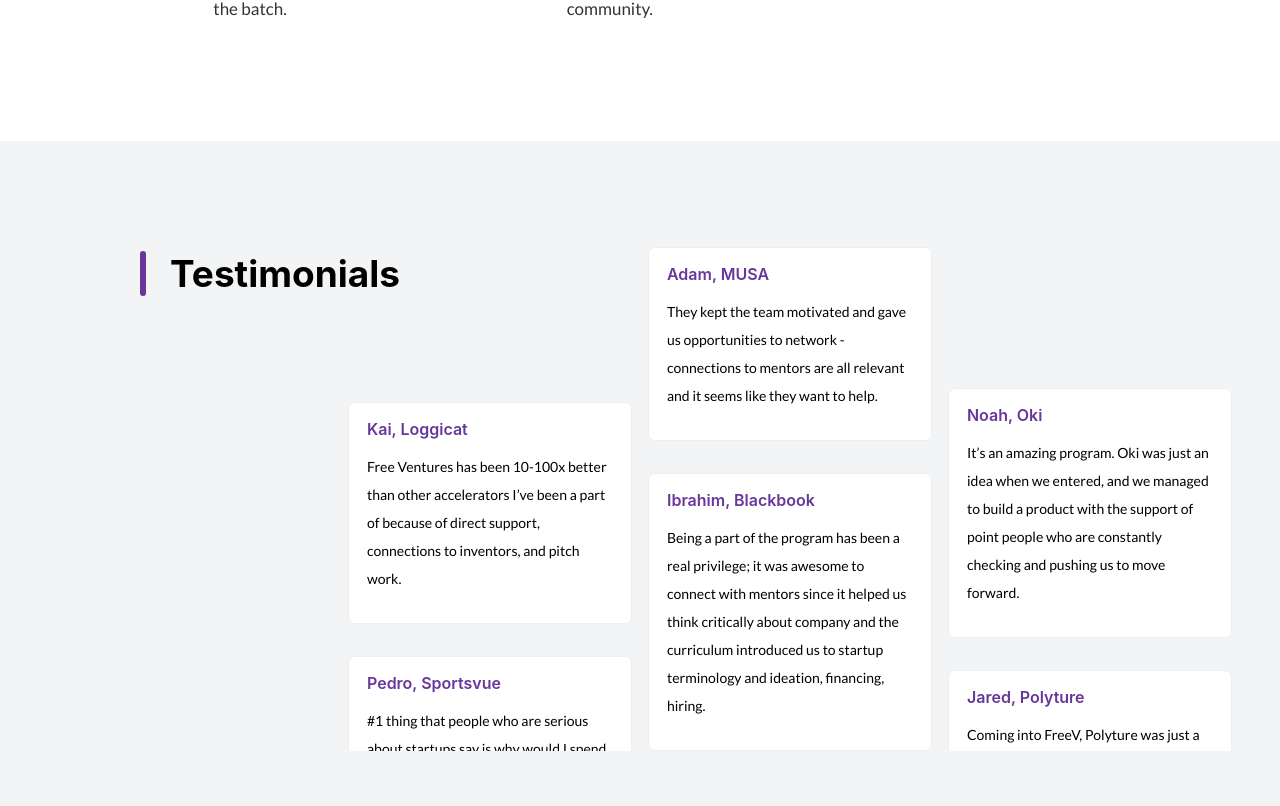
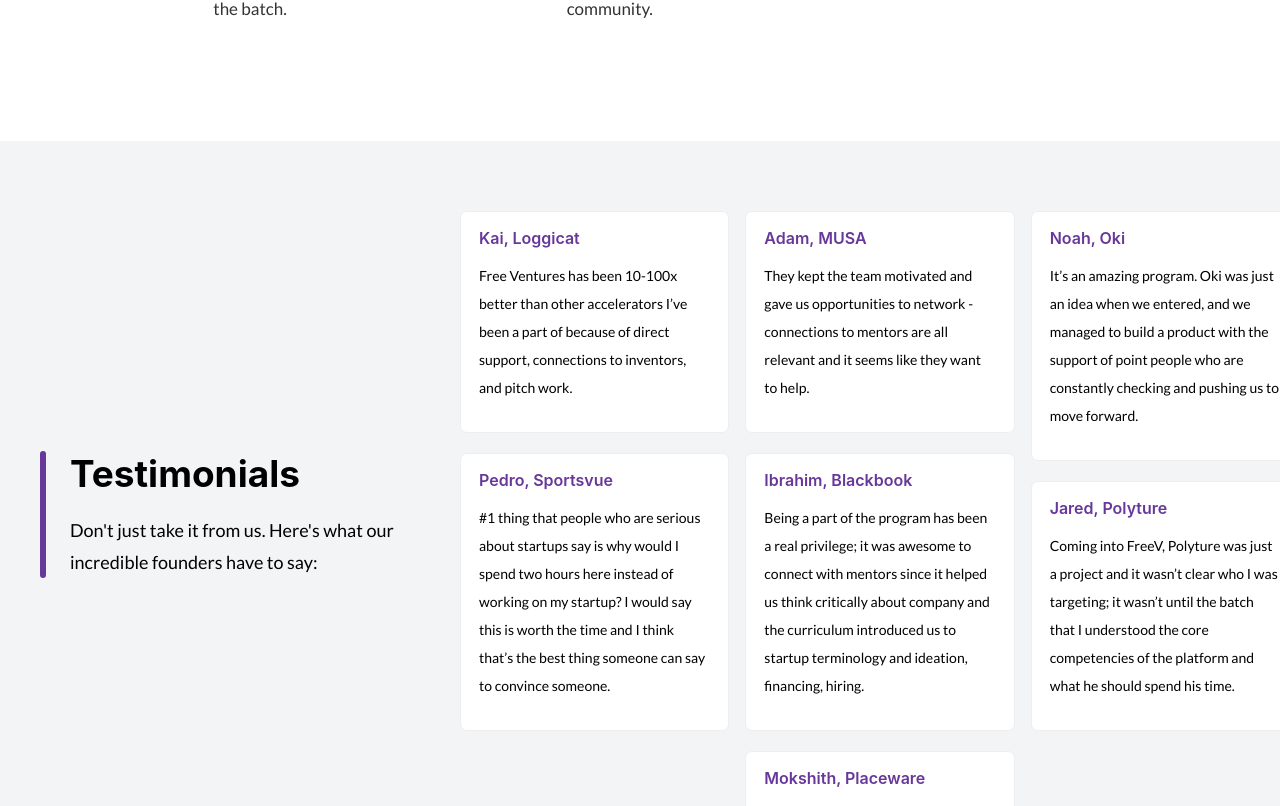
Before and after one commit to Free-Ventures-Cal/website, a React (Create React App) app: page / in a window 1280 px wide. Shown: the part 3834-4640 px from the top of the page. Built offline with nearby package versions, Linux system fonts and the light colour scheme.

Commit message:
[feat] improve testimonials spacing and responsive layout by using grid instead of flexbox

```diff
--- a/src/Components/Home.js
+++ b/src/Components/Home.js
@@ -265,12 +265,6 @@
         );
     });
 
-    const divRef = React.createRef();
-
-    useEffect(() => {
-        divRef.current.scrollTop = 100;
-    });
-
     return (
         <section>
             <div className="splash">
@@ -384,31 +378,34 @@
             </div>
             {/* start gray section */}
             <div className="testimonialsHome homeSection gray">
-                <div className="testimonials-heading">
+                <div className="testimonials-container">
+                    <div className="testimonials-flex">
+                        <div className="testimonials-intro">
                             <section className="genericTop">
                                 <div className="container">
                                     <div className="purpleBorder"></div>
                                     <div class="topHeader">
                                         <h1>Testimonials</h1>
+                                        <p>Don't just take it from us. Here's what our incredible founders have to say:</p>
                                     </div>
                                 </div>
                             </section>
                         </div>
                         <div className="testimonials">
-                    <div class="testimonials-marquee-wrapper">
-                        <div className="testimonials-cards-marquee">
-                            <div class="testimonials-cards-col">
+                            <div>
+                                <div>
                                     {testimonials.slice(0, testimonials.length / 3)}
                                 </div>
                             </div>
-                        <div className="testimonials-cards-marquee">
-                            <div class="testimonials-cards-col" ref={divRef}>
+                            <div>
+                                <div>
                                     {testimonials.slice(2 * testimonials.length / 3, testimonials.length)}
                                 </div>
                             </div>
-                        <div className="testimonials-cards-marquee">
-                            <div class="testimonials-cards-col">
+                            <div>
+                                <div>
                                     {testimonials.slice(testimonials.length / 3, 2 * testimonials.length / 3)}
+                                </div>
                             </div>
                         </div>
                     </div>
--- a/src/styles/Home.css
+++ b/src/styles/Home.css
@@ -507,63 +507,63 @@
 }
 
 .testimonialsHome {
+  padding-top: 70px;
   margin-top: 100px;
   overflow: hidden;
+}
+
+.testimonials-container {
+  max-width: 1280px;
+  width: 100%;
+  margin: 0 auto;
+  padding: 0 40px;
+  overflow: hidden;
+}
+
+.testimonials-flex {
   display: flex;
   flex-flow: row nowrap;
-  justify-content: space-evenly;
-  padding-top: 70px;
 }
 
-.testimonials-heading {
-  display: flex;
-  flex-flow: column nowrap;
-  justify-content: flex-start;
-  padding-left: 100px;
-  margin-right: -100px;
+.testimonials-intro {
+  max-width: 360px;
+  width: 100%;
+  flex-basis: auto;
+  flex-grow: 0;
+  flex-shrink: 0;
+  padding-top: 200px;
+  margin-right: 60px;
+  -webkit-box-flex: 0;
 }
 
-.testimonials-heading h2 {
+.testimonials-intro h2 {
   text-align: center;
 }
 
 .testimonials {
-  padding-top: 20px;
-}
+  flex-basis: auto;
+  flex-grow: 0;
+  flex-shrink: 0;
+  -webkit-box-flex: 0;
 
-.testimonials-marquee-wrapper {
-  display: flex;
-  align-items: center;
-  flex-flow: row wrap;
-  height: 65vh;
-}
+  width: 840px;
+  height: 870px;
+  overflow-x: hidden;
+  overflow-y: hidden;
 
-.testimonials-cards-marquee {
-  display: flex;
-  flex-direction: column;
-  box-sizing: border-box;
-  margin: 0 0 20px 0;
-  justify-content: center;
-  scroll-behavior: auto;
-}
-
-.testimonials-cards-col {
-  display: flex;
-  flex-direction: column;
-  position: relative;
-  scroll-behavior: auto;
+  display: grid;
+  column-gap: 16px;
+  grid-auto-columns: 1fr;
+  grid-template-columns: 1fr 1fr 1fr;
+  grid-template-rows: auto;
+  row-gap: 16px;
 }
 
 .testimonial-card-wrapper {
   box-sizing: border-box;
   display: block;
   color: black;
-  flex-grow: 0;
-  flex-shrink: 0;
-  width: 300px;
-  padding-right: 8px;
-  padding-left: 8px;
-  margin: 16px 0;
+  margin-bottom: 20px;
 }
 
 .testimonial-card {
@@ -600,23 +600,6 @@
 }
 
 @media (max-width: 1034px) {
-  .testimonials-marquee-wrapper {
-    flex-flow: column nowrap;
-    height: 70vh;
-    overflow-y: scroll;
-    justify-content: flex-start;
-  }
-
-  .testimonials-cards-col {
-    flex-flow: column wrap;
-    overflow-y: visible;
-    height: auto;
-  }
-
-  .testimonials-cards-marquee {
-    margin: 0;
-  }
-
   .tiers {
     margin-top: 50px;
   }
```
Lines whose indentation alone changed are shown as unchanged.
